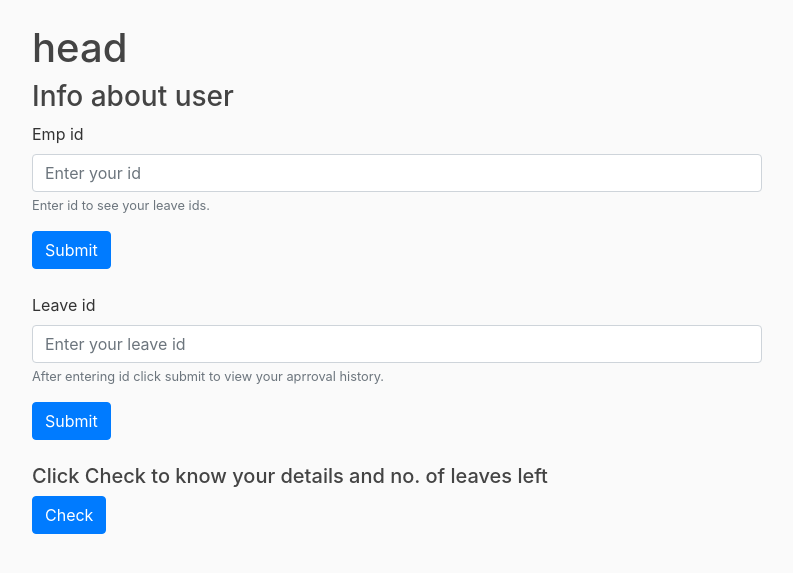
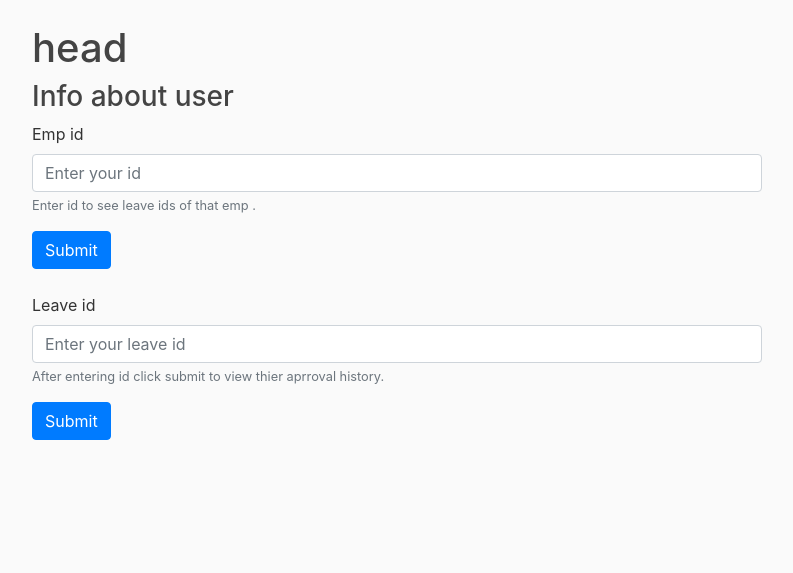
Before and after one commit to DineshRayala/editweb, a Django app: page /profile/ in a window 1280 px wide. Shown: the part 56-629 px from the top of the page, without its empty margins (53-846 px from the left). Run offline with Django 3.2, Linux system fonts and the light colour scheme; a user stored in the database is signed in; some libraries are stand-ins or nearby versions.

Commit message:
profile updated

```diff
--- a/users/templates/users/profile.html
+++ b/users/templates/users/profile.html
@@ -8,7 +8,7 @@
         <div class="form-group">
           <label for="checkhistory">Emp id</label>
           <input type="text" class="form-control" id="checkhistory" aria-describedby="Help" placeholder="Enter your id">
-          <small id="Help" class="form-text text-muted">Enter id to see your leave ids.</small>
+          <small id="Help" class="form-text text-muted">Enter id to see leave ids of that emp .</small>
         </div>
         <button type="submit" class="btn btn-primary">Submit</button>
     </form>
@@ -17,16 +17,16 @@
         <div class="form-group">
           <label for="checkapprovals">Leave id</label>
           <input type="text" class="form-control" id="checkapprovals" aria-describedby="Help" placeholder="Enter your leave id">
-          <small id="Help" class="form-text text-muted">After entering id click submit to view your aprroval history.</small>
+          <small id="Help" class="form-text text-muted">After entering id click submit to view thier aprroval history.</small>
         </div>
         <button type="submit" class="btn btn-primary">Submit</button>
     </form>
     <br>
     <form>
       <div >
-        <h5> Click Check to know your details and no. of leaves left</h5>
+
       </div>
-      <button type="submit" class="btn btn-primary">Check</button>
+
   </form>
 
 {% endblock content %}
```
Also changed, not shown: db.sqlite3.
